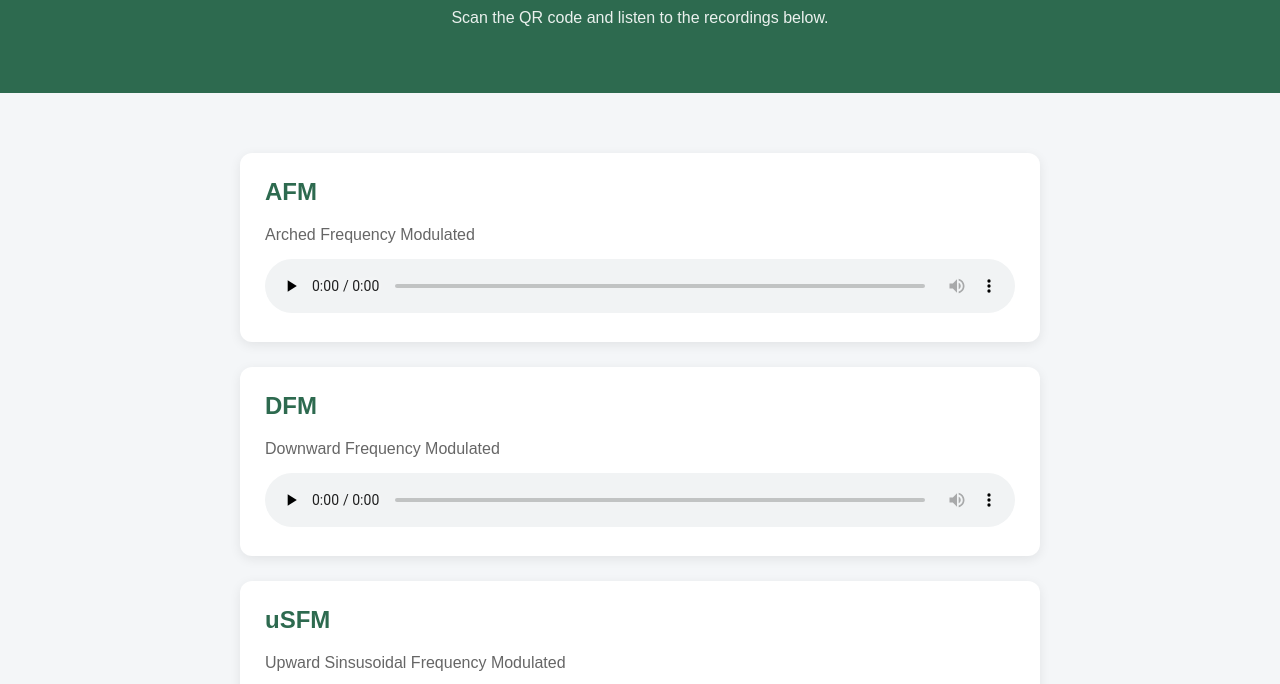
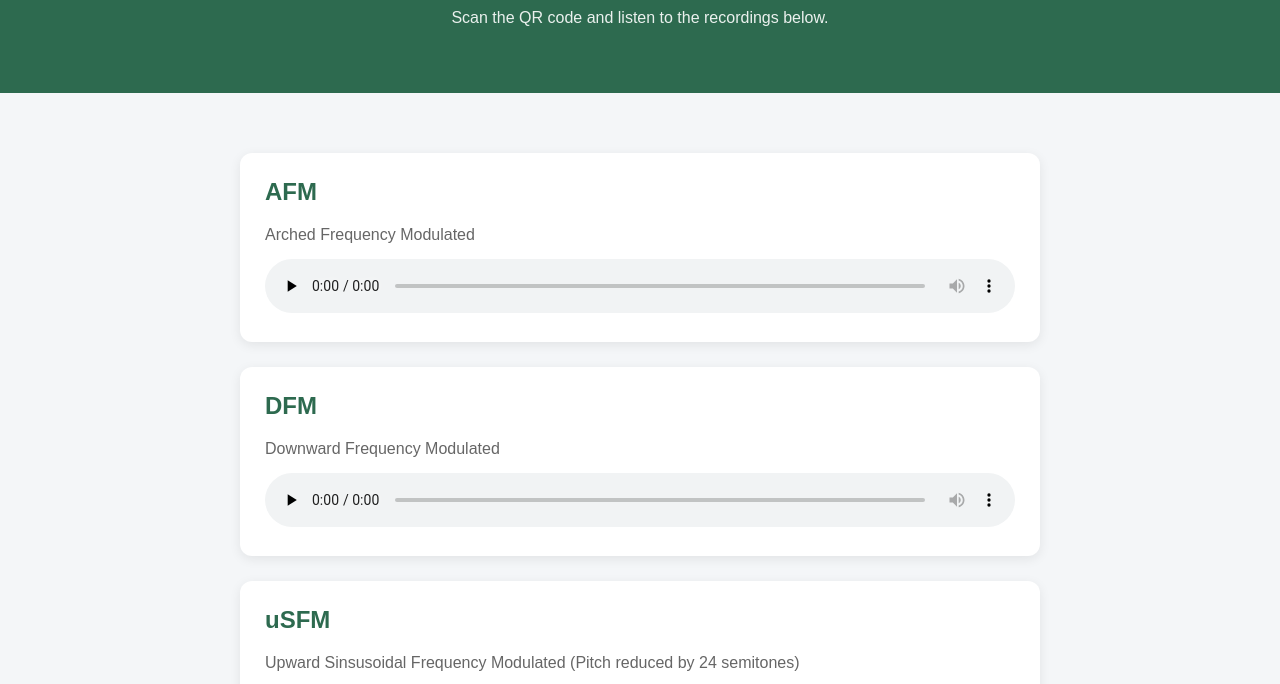
Before and after one commit to Nithstang/Gerbil-Vocalizations, a plain HTML site: page index.html in a window 1280 px wide. Shown: the part 95-779 px from the top of the page. Drawn offline with Linux system fonts and the light colour scheme.

Commit message:
Update index.html

```diff
--- a/index.html
+++ b/index.html
@@ -106,6 +106,7 @@ footer{
         <h2>uSFM</h2>
         <p class="description">
             Upward Sinsusoidal Frequency Modulated
+            (Pitch reduced by 24 semitones)
         </p>
 
         <audio controls preload="none">
```
